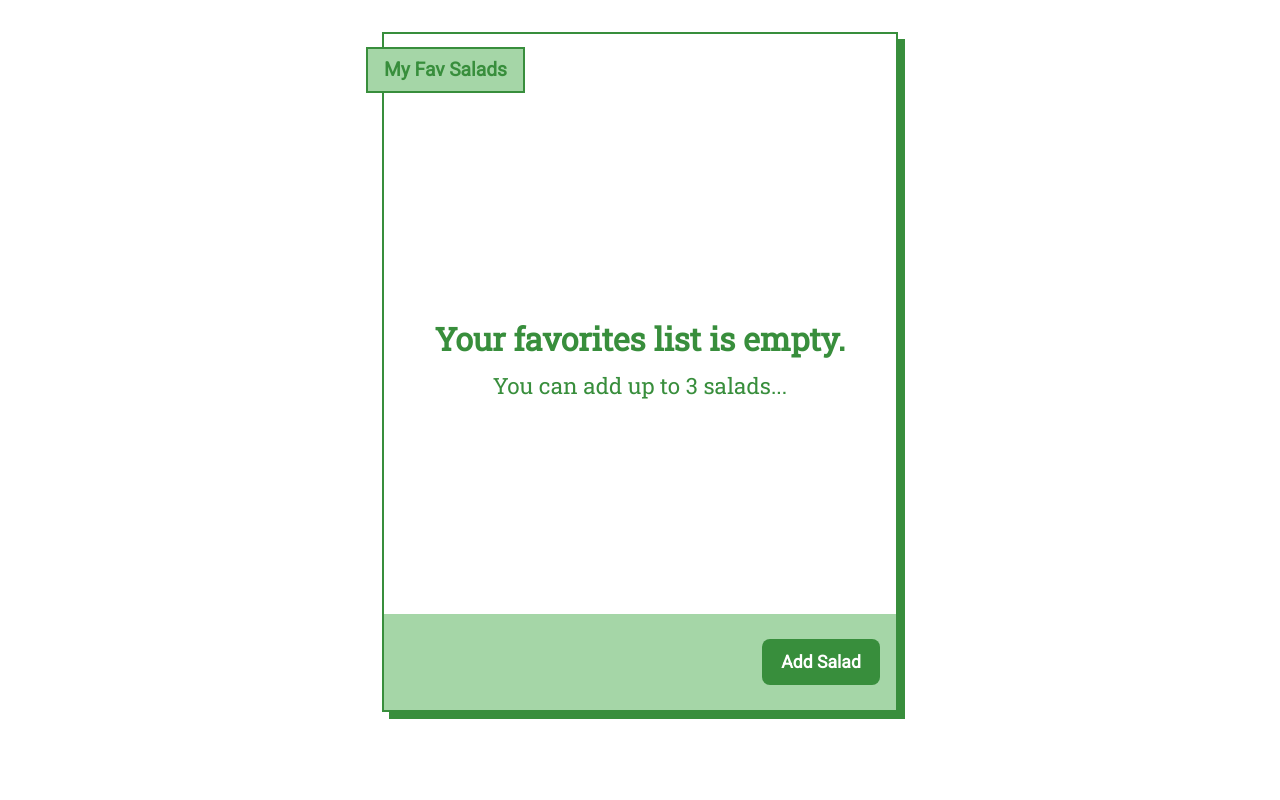
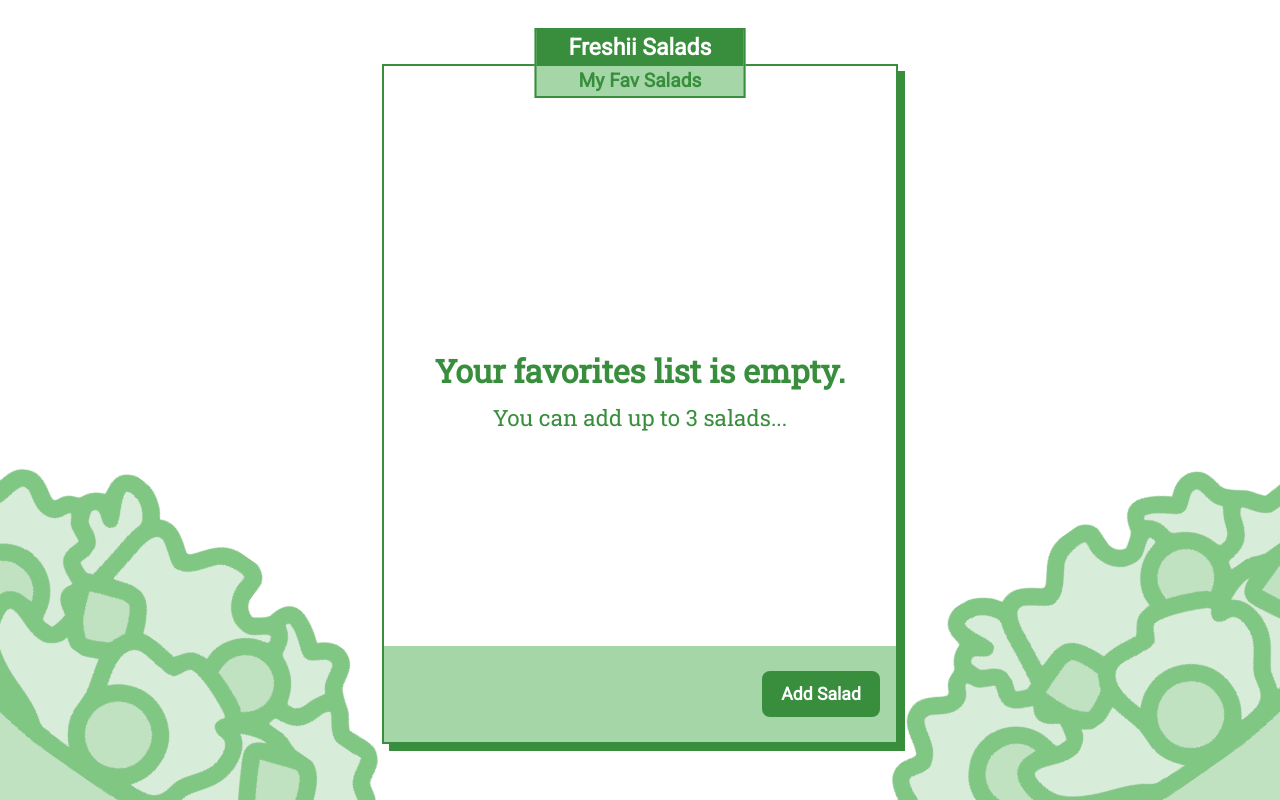
Before and after one commit to shepardm7/salad-maker-app, a React (Create React App) app: page / in a window 1280 px wide. Built offline with nearby package versions, Linux system fonts and the light colour scheme.

Commit message:
Added salad bowl background in app comp and some other style changes

```diff
--- a/src/App.js
+++ b/src/App.js
@@ -2,11 +2,14 @@
 import logo from './logo.svg';
 import './App.scss';
 import MainContainer from "./components/main-container/main-container.comp";
+import SaladBowlImg from './assets/salad-bowl.png';
 
 function App() {
 	return (
 			<div className="App">
 				<MainContainer />
+				<div className="salad-bowl left" style={{ backgroundImage: `url(${SaladBowlImg})` }}/>
+				<div className="salad-bowl right" style={{ backgroundImage: `url(${SaladBowlImg})` }}/>
 			</div>
 	);
 }
--- a/src/App.scss
+++ b/src/App.scss
@@ -25,5 +25,76 @@
   display: flex;
   flex-direction: column;
   align-items: center;
+  position: relative;
+  background-color: #FFF;
+  overflow-y: hidden;
 
+  .salad-bowl {
+    background-size: contain;
+    background-position: center;
+    background-repeat: no-repeat;
+    position: absolute;
+    width: 34em;
+    height: 30em;
+    opacity: 0.7;
+    pointer-events: none;
+    bottom: -11em;
+    z-index: 0;
+
+    &.left {
+      left: -11em;
+      transform: rotate(35deg);
+      -webkit-animation: slide-tr 1s cubic-bezier(0.250, 0.460, 0.450, 0.940) 0.5s both;
+      animation: slide-tr 1s cubic-bezier(0.250, 0.460, 0.450, 0.940) 0.5s both;
+    }
+
+    &.right {
+      right: -11em;
+      transform: rotate(-35deg);
+      -webkit-animation: slide-tl 1s cubic-bezier(0.250, 0.460, 0.450, 0.940) 0.5s both;
+      animation: slide-tl 1s cubic-bezier(0.250, 0.460, 0.450, 0.940) 0.5s both;
+    }
+
+    @-webkit-keyframes slide-tr {
+      0% {
+        -webkit-transform: translateY(30em) translateX(-30em) rotate(35deg);
+        transform: translateY(30em) translateX(-30em) rotate(35deg);
+      }
+      100% {
+        -webkit-transform: translateY(0) translateX(0) rotate(35deg);
+        transform:translateY(0) translateX(0) rotate(35deg);
+      }
+    }
+    @keyframes slide-tr {
+      0% {
+        -webkit-transform: translateY(30em) translateX(-30em) rotate(35deg);
+      transform: translateY(30em) translateX(-30em) rotate(35deg);
+      }
+      100% {
+        -webkit-transform: translateY(0) translateX(0) rotate(35deg);
+        transform: translateY(0) translateX(0) rotate(35deg);
+      }
+    }
+
+    @-webkit-keyframes slide-tl {
+      0% {
+        -webkit-transform: translateY(30em) translateX(30em) rotate(-35deg);
+        transform: translateY(30em) translateX(30em) rotate(-35deg);
+      }
+      100% {
+        -webkit-transform: translateY(0) translateX(0) rotate(-35deg);
+        transform:translateY(0) translateX(0) rotate(-35deg);
+      }
+    }
+    @keyframes slide-tl {
+      0% {
+        -webkit-transform: translateY(30em) translateX(30em) rotate(-35deg);
+        transform: translateY(30em) translateX(30em) rotate(-35deg);
+      }
+      100% {
+        -webkit-transform: translateY(0) translateX(0) rotate(-35deg);
+        transform: translateY(0) translateX(0) rotate(-35deg);
+      }
+    }
+  }
 }
--- a/src/components/fav-list-item/fav-list-item.comp.jsx
+++ b/src/components/fav-list-item/fav-list-item.comp.jsx
@@ -26,7 +26,9 @@
 			confirmButtonText: 'Yes',
 			cancelButtonText: 'No',
 			showCancelButton: true,
-			focusCancel: true
+			focusCancel: true,
+			cancelButtonColor: '#4CAF50',
+			confirmButtonColor: '#f44336'
 		}).then(res => {
 			if (res.value) {
 				deleteSalad(id);
--- a/src/components/fav-list-item/fav-list-item.styles.scss
+++ b/src/components/fav-list-item/fav-list-item.styles.scss
@@ -9,7 +9,6 @@
 
   .header-container {
     text-transform: capitalize;
-    font-family: 'Roboto', sans-serif;
     font-weight: bold;
     font-size: 1.2em;
     color: $primary-dark;
@@ -18,6 +17,10 @@
     display: flex;
     justify-content: space-between;
 
+    .left-part {
+      font-family: 'Roboto', sans-serif;
+      font-size: 1.25em;
+    }
     .right-part {
       & > span {
         cursor: pointer;
--- a/src/components/fav/fav.styles.scss
+++ b/src/components/fav/fav.styles.scss
@@ -1,6 +1,7 @@
 @import "../../styles/colors";
 .fav-comp {
   height: 100%;
+  min-width: 30em;
   width: 40vw;
   position: relative;
 
--- a/src/components/main-container/main-container.comp.scss
+++ b/src/components/main-container/main-container.comp.scss
@@ -1,6 +1,6 @@
 .main-container-comp {
   width: 100%;
   display: flex;
-  padding-top: 2rem;
+  padding-top: 4rem;
   justify-content: center;
 }
--- a/src/components/salad-maker/salad-maker.styles.scss
+++ b/src/components/salad-maker/salad-maker.styles.scss
@@ -2,6 +2,7 @@
 .salad-maker-comp {
   @import "../../../node_modules/react-tabs/style/react-tabs.scss";
   height: 100%;
+  min-width: 52em;
   width: 65vw;
   position: relative;
   display: flex;
--- a/src/components/section-container/section-container.comp.jsx
+++ b/src/components/section-container/section-container.comp.jsx
@@ -6,7 +6,8 @@
 	return (
 			<div className='section-container-comp right-shadow has-border'>
 				<div className="section-header">
-					{header}
+					<div className="app-title">Freshii Salads</div>
+					<div className="section-title">{header}</div>
 				</div>
 				{children}
 			</div>
--- a/src/components/section-container/section-container.styles.scss
+++ b/src/components/section-container/section-container.styles.scss
@@ -4,21 +4,40 @@
   //width: 35%;
   position: relative;
   padding-top: 4.5rem;
+  background-color: #FFF;
+  z-index: 1;
+  -webkit-animation: fade-in 1.2s cubic-bezier(0.390, 0.575, 0.565, 1.000) 0.5s both;
+  animation: fade-in 1.2s cubic-bezier(0.390, 0.575, 0.565, 1.000) 0.5s both;
 
   .section-header {
     min-width: 120px;
     text-align: center;
-    font-family: 'Roboto', sans-serif;
     font-weight: bolder;
     font-size: 1.2em;
     position: absolute;
-    padding: 0.6rem 1rem;
+    //padding: 0.6rem 1rem;
     background-color: $primary-light;
     border: 2px solid $primary-dark;
-    //transform: translateY(-40%);
-    top: 0.8rem;
-    left: -18px;
+    transform: translateX(-50%);
+    top: -2.4rem;
+    left: 50%;
     color: $primary-dark;
+
+    > div {
+      font-family: 'Roboto', sans-serif;
+
+    }
+
+    .app-title {
+      padding: 0.3rem 2rem;
+      font-size: 1.2em;
+      background-color: $primary-dark;
+      color: white;
+    }
+
+    .section-title {
+      padding: 0.2rem 0;
+    }
   }
 
   &.has-border {
@@ -39,4 +58,21 @@
     -moz-box-shadow: -7px 7px 0px 0px $primary-dark;
     box-shadow: -7px 7px 0px 0px $primary-dark;
   }
+
+  @-webkit-keyframes fade-in {
+    0% {
+      opacity: 0;
+    }
+    100% {
+      opacity: 1;
+    }
+  }
+  @keyframes fade-in {
+    0% {
+      opacity: 0;
+    }
+    100% {
+      opacity: 1;
+    }
+  }
 }
```
Also changed, not shown: src/assets/salad-bowl.png (added).
